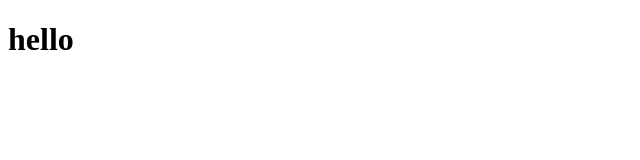
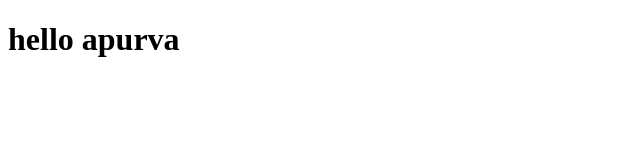
Before and after one commit to apurvaanand18/coursera, a plain HTML site: page index.html in a window 1280 px wide. Shown: the whole page, without its empty margins (0-640 px from the left). Drawn offline with Linux system fonts and the light colour scheme.

Commit message:
my pages

```diff
--- a/index.html
+++ b/index.html
@@ -4,6 +4,6 @@
 	<title>hello</title>
 </head>
 <body>
-<h1>hello</h1>
+<h1>hello apurva</h1>
 </body>
 </html>
```
